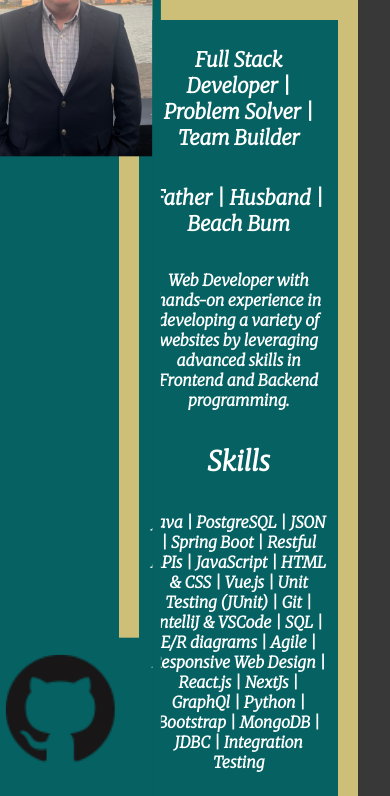
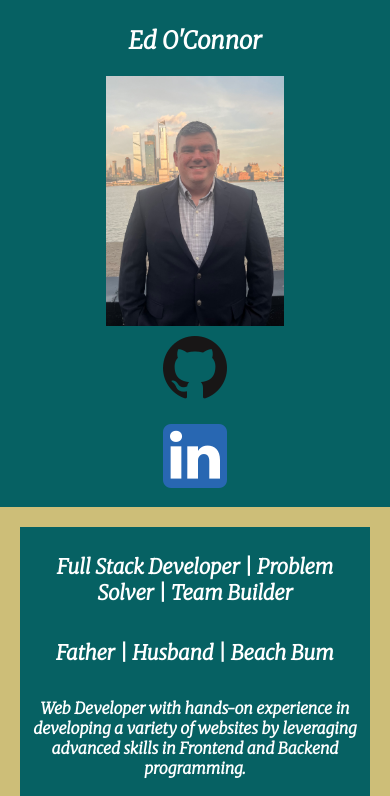
Before and after one commit to ejoc1103/portfolio, a Next.js app: page / in a window 390 px wide. Shown: the top 796 px of the page. Built offline with nearby package versions, Linux system fonts and the light colour scheme.

Commit message:
Responsive updates

```diff
--- a/pages/_app.js
+++ b/pages/_app.js
@@ -9,7 +9,6 @@ html, body {
   margin: 0;
   padding: 0;
   height: 100%;
-  box-sizing: border-box;
   background-color: ${({ theme }) => theme.secondaryColor};
   font-family: 'Merriweather', serif;
 }
--- a/pages/index.js
+++ b/pages/index.js
@@ -13,14 +13,18 @@ import { createGlobalStyle } from 'styled-components';
 const GlobalStyle = createGlobalStyle`
 
   body {
-    overflow-x: hidden;
-    overflow-y: hidden;
+    align-items: center;
   }
-
   #welcome-block {
     align-content: start;
     border: 1.5em solid ${({ theme }) => theme.thirdColor};
     text-align: center;
+  }
+
+  img {
+    @media (max-width: 575px) {
+      max-height: 250px;
+    }
   }
 `
 
@@ -37,18 +41,13 @@ const Container = styled.div`
     grid-template-areas:
       'edu proj'
       'main main'
+      'tog tog'
       'about con';
-      'hob hob';
+      ;
   }
-  @media (max-width: 500px) {
-    grid-template-columns: 1fr;
-    grid-template-areas:
-      'main'
-      'proj'
-      'about'
-      'con'
-      'edu';
-      'hob';
+  @media (max-width: 575px) {
+    display: flex;
+    flex-direction: column;
   }
 
 `;
@@ -59,8 +58,9 @@ const MainStyled = styled(motion.div)`
   grid-area: main;
   font-family: 'Merriweather Sans', sans-serif, ExtraBold 800 Italic;
   color: ${({ theme }) => theme.headerText};
-  @media (max-width: 800px) {
+  @media (max-width: 575px) {
     background-color: ${({ theme }) => theme.primaryColor};
+    grid-template-columns: 1fr;
   }
   `;
 
@@ -83,8 +83,6 @@ const ImageContainer = styled.div`
 `;
 
 const ImageStyled = styled(Image)`
-  height: 2rem;
-  width: 2rem;
 `;
 
 const MainImageStyled = styled(Image)`
@@ -188,19 +186,7 @@ export default function Home() {
       },
     },
   };
-  //motion variants to make my name scale and return to normal size after fading in
-  const mainWordsVar = {
-    start: {
-      scale: 1,
-    },
-    show: {
-      scale: [1, 2, 1],
-      transition: {
-        delay: 5,
-        duration: 2,
-      },
-    },
-  };
+
   // motion variant to slide in edu header from left and grow on hover
   const eduVar = {
     hidden: {
@@ -282,9 +268,9 @@ export default function Home() {
     },
   };
   return (
-    <>
+
+    <Container>
       <GlobalStyle />
-      <Container>
       <Head>
         <title>{`Ed's Portfolio`}</title>
         <meta name='description' content='Generated by create next app' />
@@ -297,10 +283,7 @@ export default function Home() {
         animate='show'
       >
         <HeaderStyled
-            key='mainWords'
-            variants={mainWordsVar}
-            initial='start'
-            animate='show'
+
         >
           <HeaderColumnStyled>
 
@@ -409,6 +392,6 @@ export default function Home() {
 
 
     </Container>
-    </>
+
   );
 }
```
Lines whose indentation alone changed are shown as unchanged.
